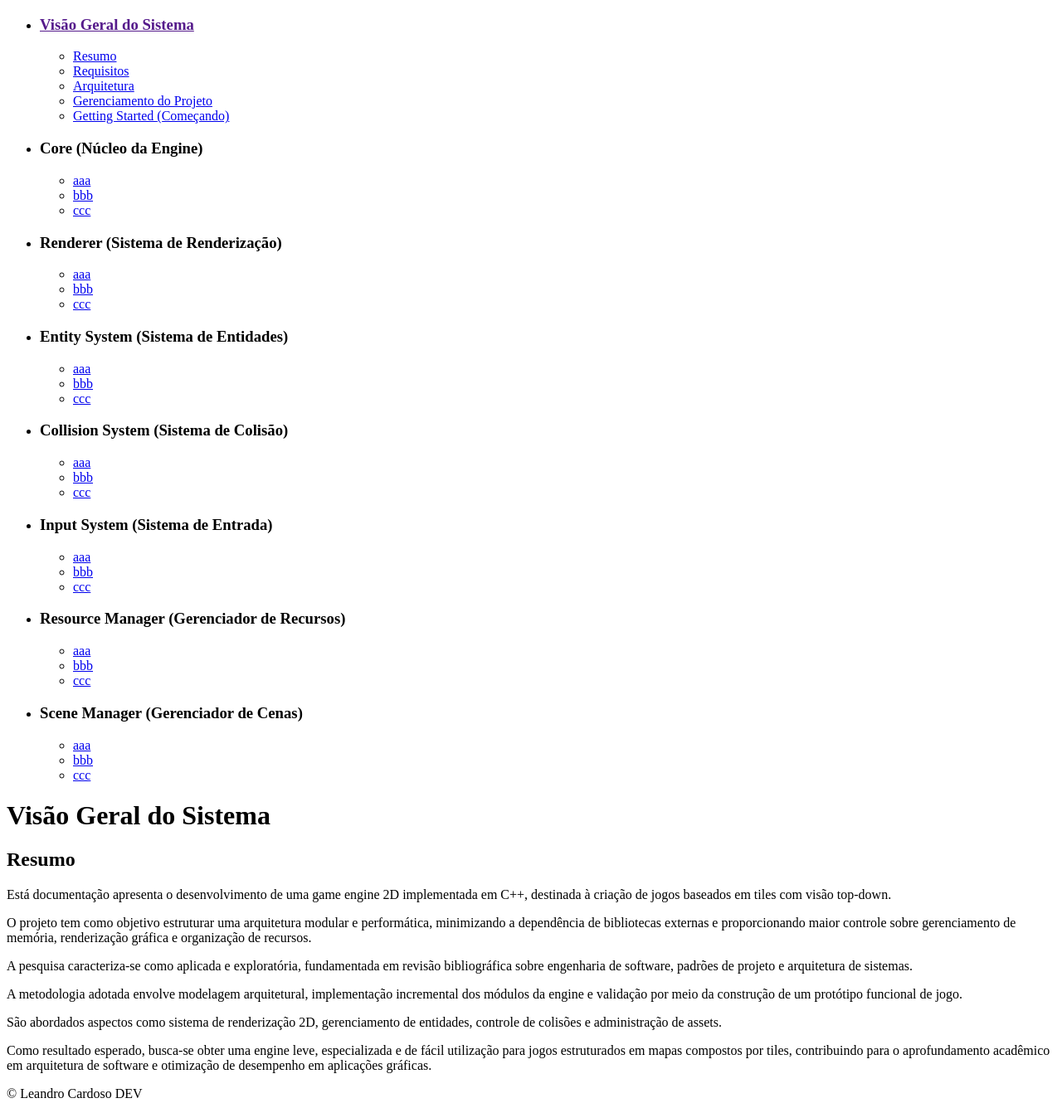
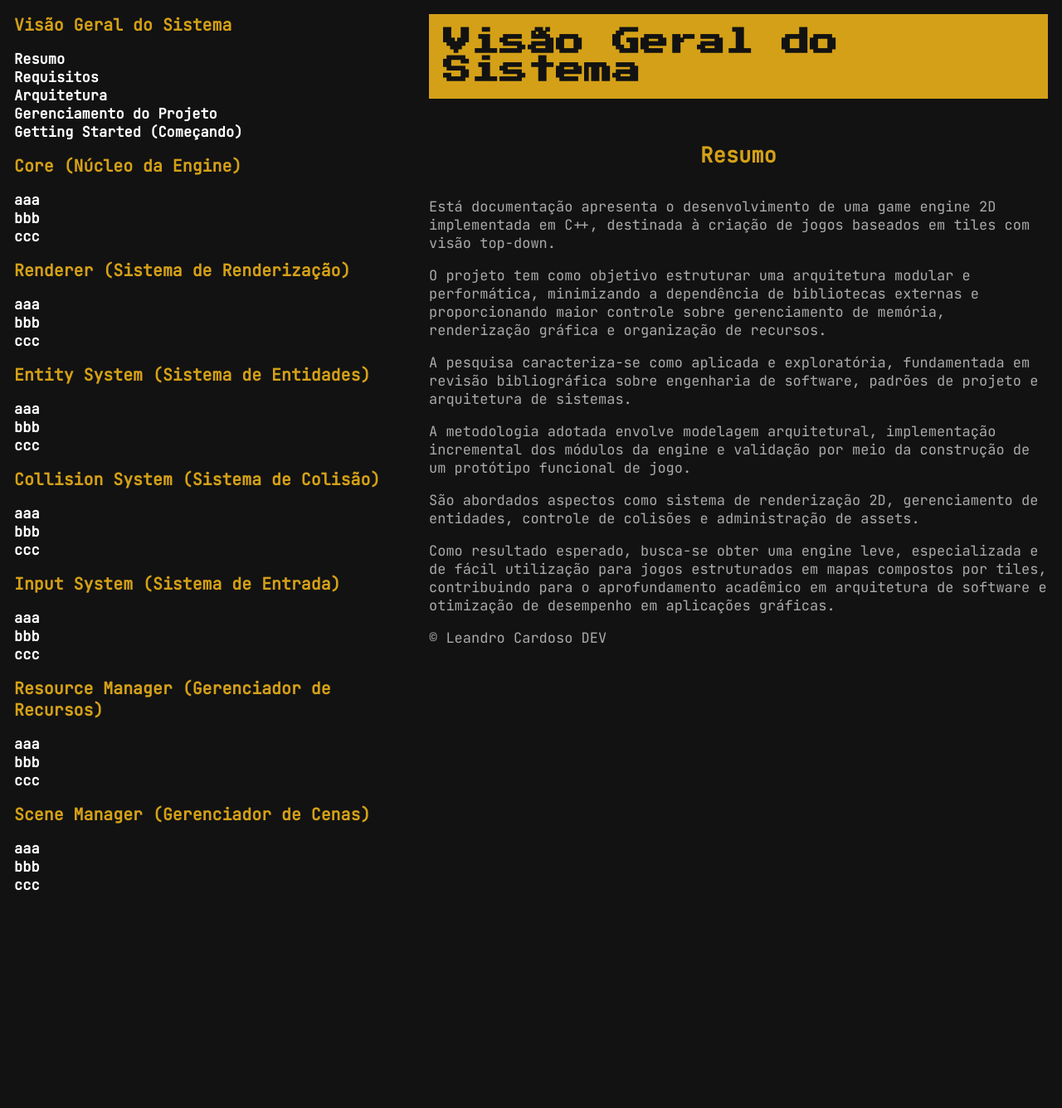
Before and after one commit to Leandro-Cardoso/2d-game-engine, a Jekyll site: the page built from docs/index.html, in a window 1280 px wide. Shown: the whole page at 83% size. Built offline with Jekyll 4.4.1, drawn with Linux system fonts in a browser that asks for light colours; after the commit the page ends 1078 px from its top, so only the background shows below that.

```diff
--- a/docs/_layouts/default.html
+++ b/docs/_layouts/default.html
@@ -5,7 +5,7 @@
     <meta name="viewport" content="width=device-width, initial-scale=1.0">
     <title>Game Engine Docs</title>
 
-    <link rel="stylesheet" href="{{ 'docs/assets/css/base.css' | relative_url }}">
+    <link rel="stylesheet" href="{{ '/assets/css/base.css' | relative_url }}">
 </head>
 <body>
 
@@ -23,7 +23,7 @@
 
     </div>
 
-    <script src="{{ 'docs/assets/js/toggles.js' | relative_url }}"></script>
+    <script src="{{ '/assets/js/toggles.js' | relative_url }}"></script>
 
 </body>
 </html>
```
